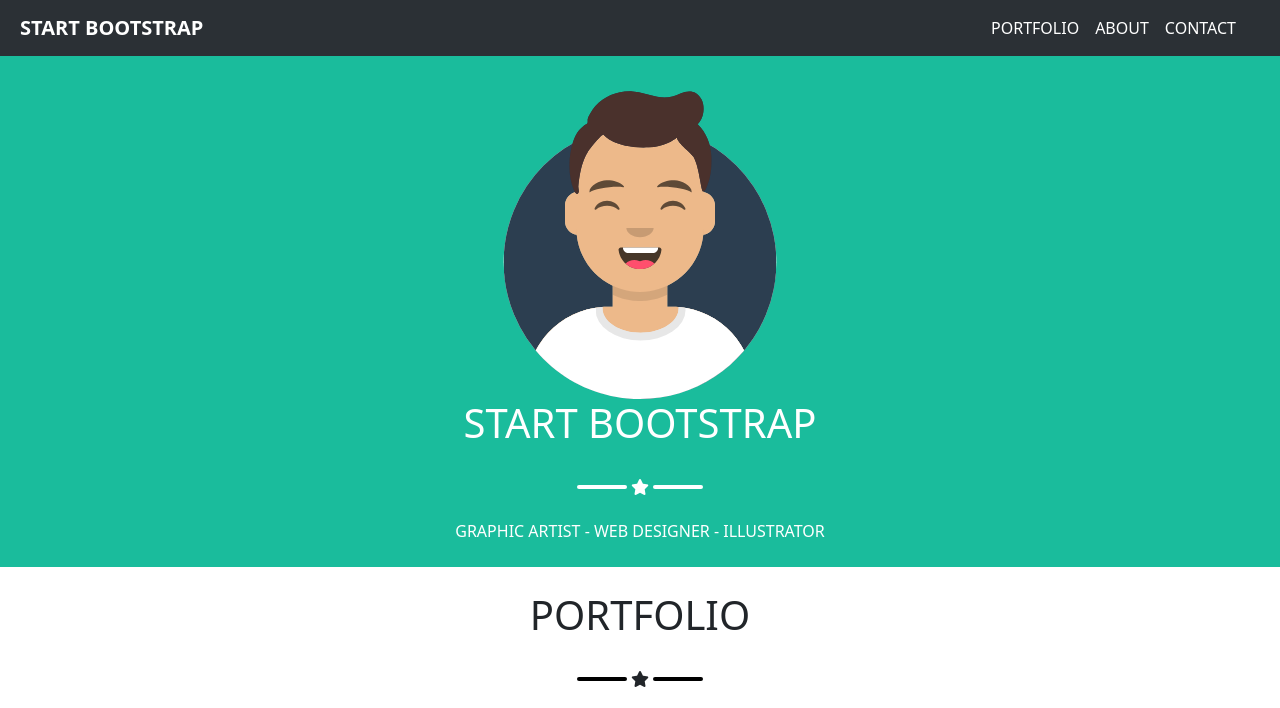
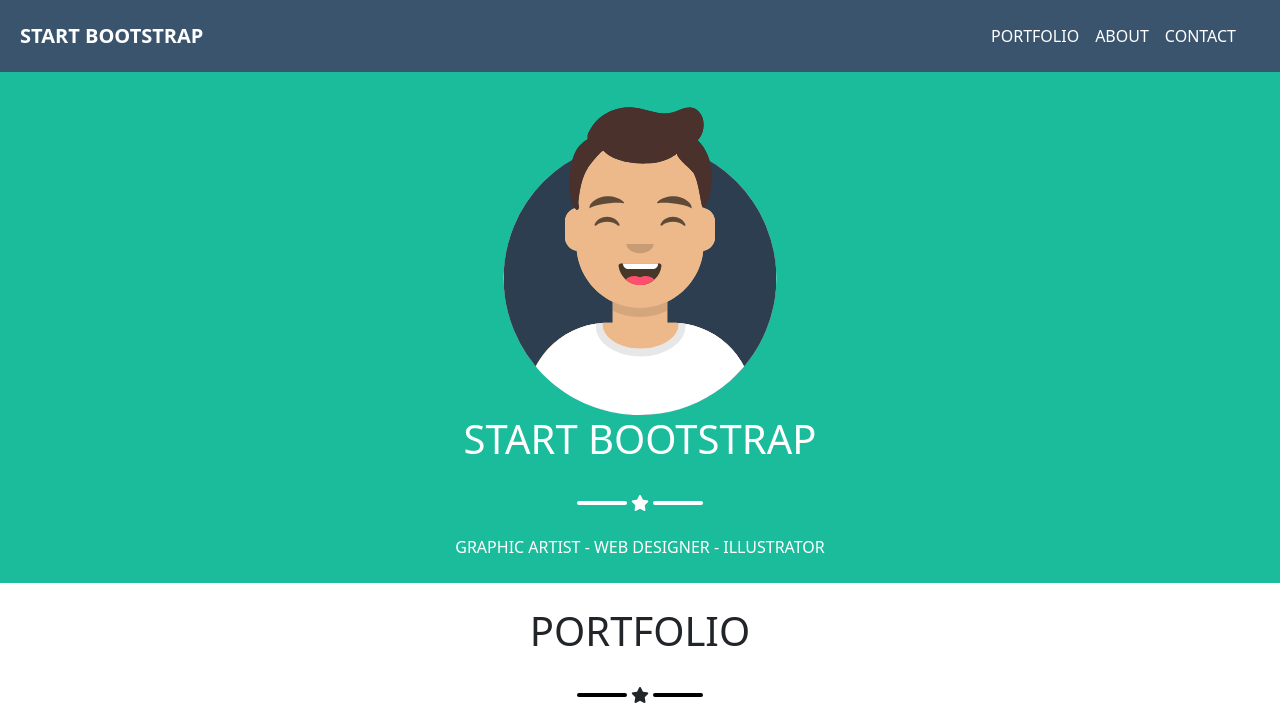
Before and after one commit to giacomobranchi/html-css-bootstrap-freelancer, a plain HTML site: page index.html in a window 1280 px wide. Shown: the top 708 px of the page. Drawn offline with nearby package versions, Linux system fonts and the light colour scheme.

Commit message:
change color to nav

```diff
--- a/assets/css/style.css
+++ b/assets/css/style.css
@@ -20,7 +20,7 @@
     background-color: #1abc9c;
 }
 
-footer {
+.bg_blue {
     background-color: #3a546d;
 }
 
--- a/index.html
+++ b/index.html
@@ -14,8 +14,8 @@
 </head>
 
 <body class="debug">
-    <header>
-        <nav class="navbar bg-dark navbar-expand-md bg-body-tertiary" data-bs-theme="dark">
+    <header class="py-2 bg_blue">
+        <nav class="navbar bg_blue navbar-expand-md " data-bs-theme="dark">
             <div class="container-fluid">
                 <a class="navbar-brand fw-bold ms-2" href="#">START BOOTSTRAP</a>
                 <button class="navbar-toggler" type="button" data-bs-toggle="collapse" data-bs-target="#navbarNav"
@@ -169,7 +169,7 @@
             </div>
         </section>
     </main>
-    <footer class="text-center text-white py-4">
+    <footer class="text-center text-white py-4 bg_blue">
         <div class="container">
             <div class="row row-gap-4">
                 <div class="col-12 col-md-4">
```
